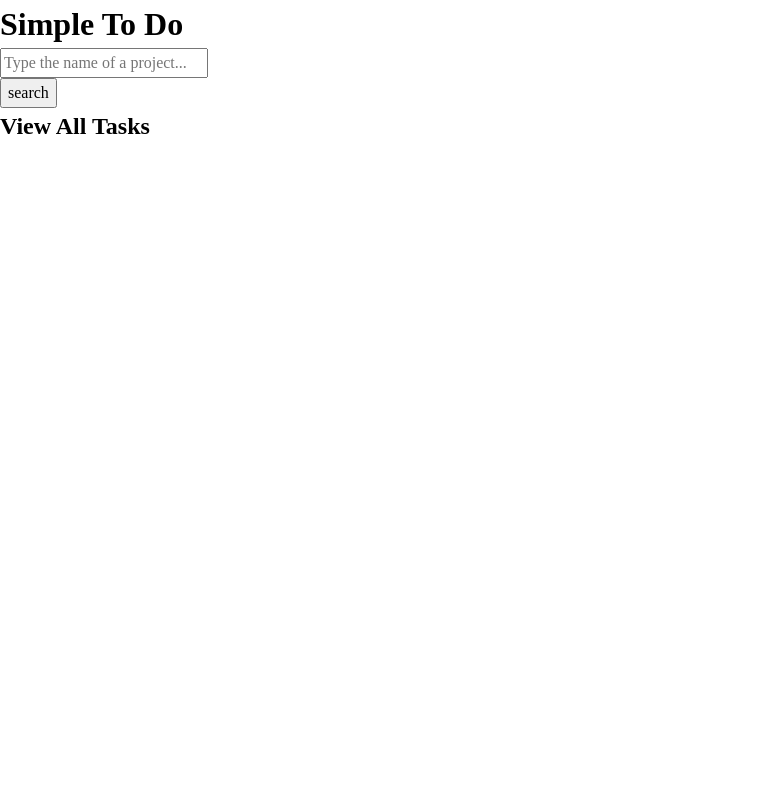
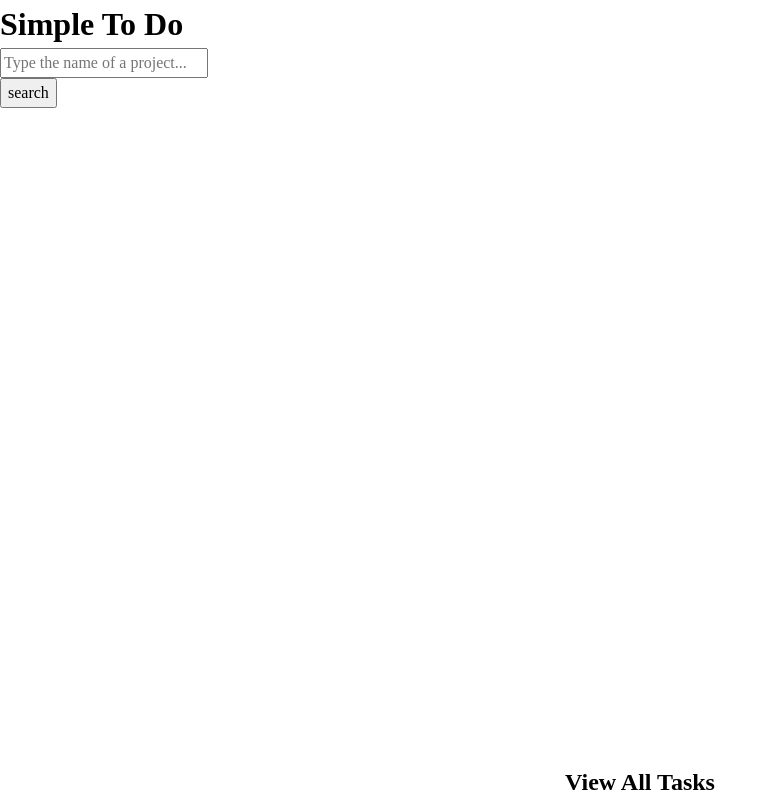
Before and after one commit to lvaqueiroperez/odin-to-do, a website built with webpack: page src/index.html in a window 1280 px wide. Shown: the whole page, without its empty margins (0-778 px from the left). Built offline with nearby package versions, Linux system fonts and the light colour scheme.

Commit message:
Style globalProjectContainer to hide at the bottom

```diff
--- a/src/styles.css
+++ b/src/styles.css
@@ -85,3 +85,17 @@ h6 {
 }
 
 /****************** MAIN CSS **********************/
+body {
+    display: flex;
+    flex-direction: column;
+}
+
+.globalProjectButtonContainer {
+    text-align: center;
+    margin-top: auto;
+}
+
+.globalProjectContainer {
+    position: absolute;
+    margin-top: 105vh;
+}
```
